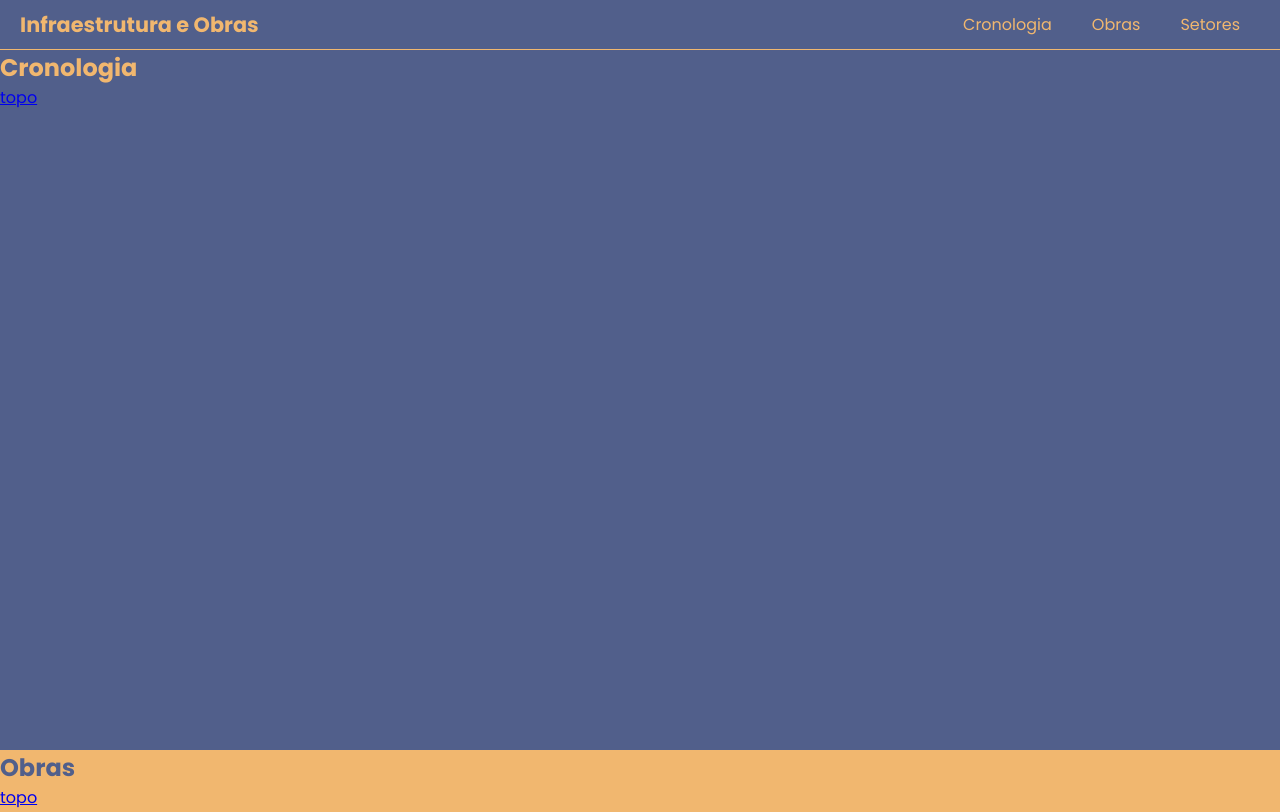
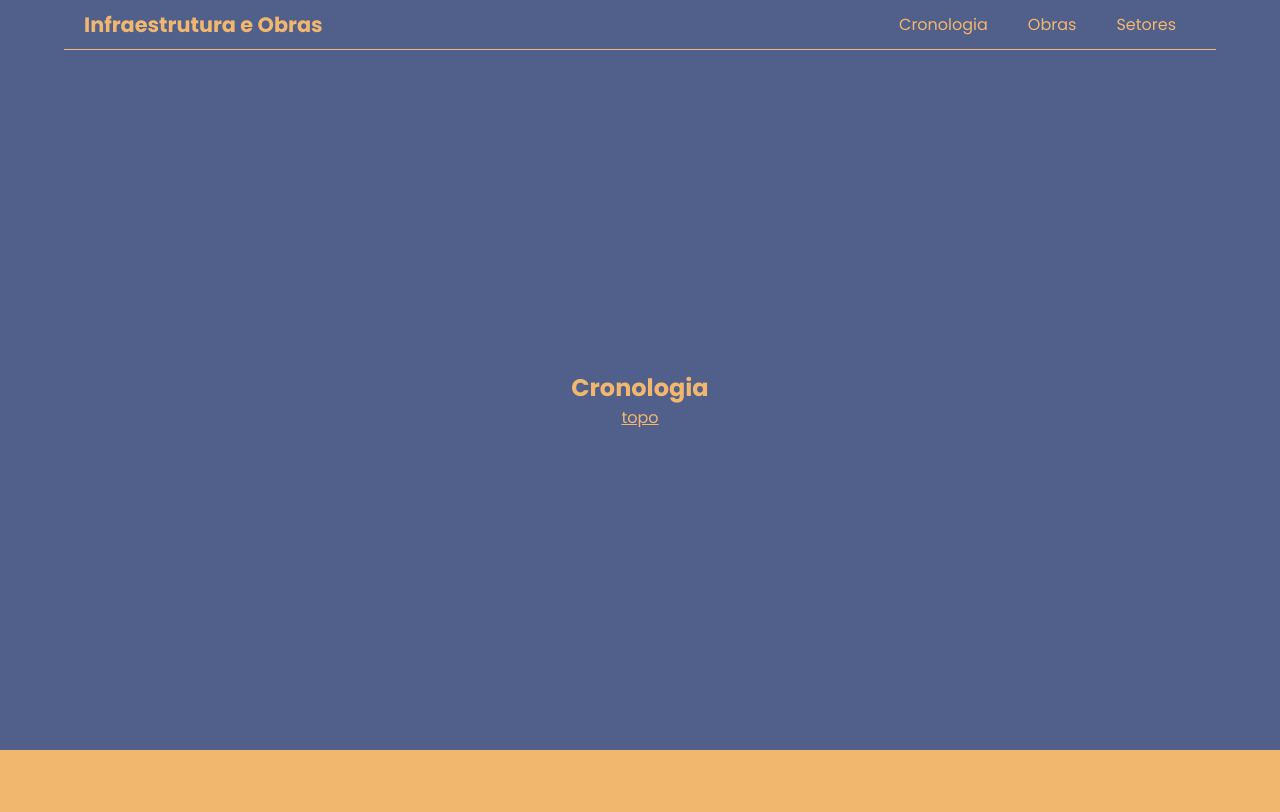
Before and after one commit to TarcisioCL/IEO-CLF-2020ate2025, a plain HTML site: page index.html in a window 1280 px wide. Shown: the top 812 px of the page. Drawn offline with Linux system fonts and the light colour scheme.

Commit message:
Pronto para começar a carregar informações

```diff
--- a/style.css
+++ b/style.css
@@ -12,9 +12,10 @@ body{
 }
 
 header{
-    width: 100%;
+    width: 90%;
     height: 50px;
     padding: 0 20px;
+    margin: 0 auto;
     border-bottom: 1px solid rgb(241, 183, 111);
     display: flex;
     align-items: center;
@@ -83,15 +84,23 @@ main section{
     height: 700px;
 }
 
-.cronologia{
+main section{
+    display: flex;
+    justify-content: center;
+    align-items: center;
+    padding: 20px;
+    flex-direction: column;
+}
+
+.cronologia, .cronologia a{
     background-color: #515f8b;
     color: rgb(241, 183, 111);
 }
-.obras{
+.obras, .obras a{
     background-color: rgb(241, 183, 111);
     color: #515f8b;
 }
-.setores{
+.setores, .setores a{
     background-color: rgb(26, 51, 133);
     color: white;
 }
```
Also changed, not shown: index.html (+6 -3 lines).
